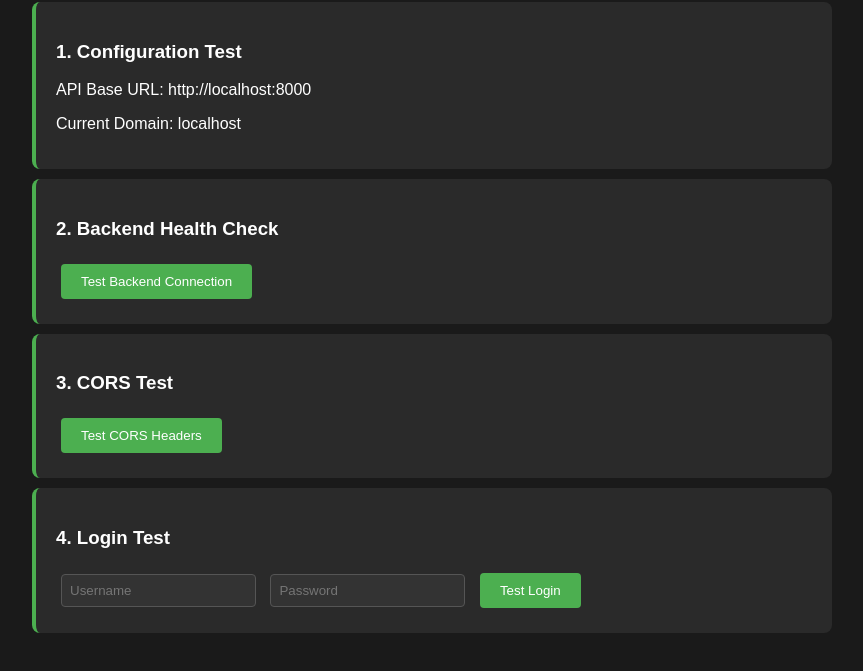
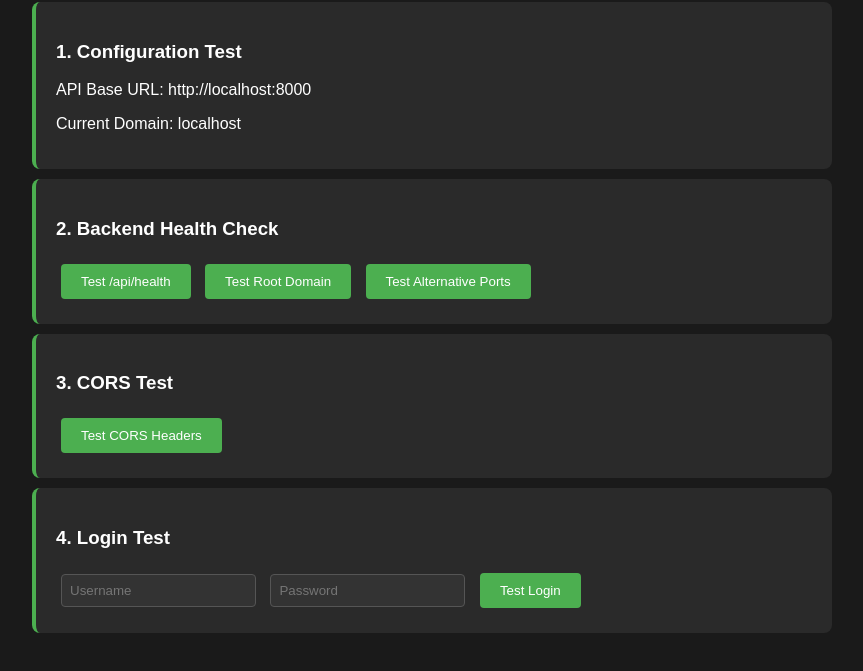
Before and after one commit to ecellsmec32/illuminate, a website: page test-api.html in a window 1280 px wide. Shown: the part 99-770 px from the top of the page, without its empty margins (208-1071 px from the left). Drawn offline with Linux system fonts and the light colour scheme.

Commit message:
Enhanced API debugging tools
- Added multiple test endpoints for backend connectivity
- Test root domain, alternative ports, and common API paths
- Better error reporting and diagnostics
- Helps identify exact backend configuration issues

```diff
--- a/test-api.html
+++ b/test-api.html
@@ -57,7 +57,9 @@
 
     <div class="test-section">
         <h3>2. Backend Health Check</h3>
-        <button onclick="testHealthCheck()">Test Backend Connection</button>
+        <button onclick="testHealthCheck()">Test /api/health</button>
+        <button onclick="testRootEndpoint()">Test Root Domain</button>
+        <button onclick="testAlternativePorts()">Test Alternative Ports</button>
         <div id="health-result"></div>
     </div>
 
@@ -83,7 +85,7 @@
 
         async function testHealthCheck() {
             const resultDiv = document.getElementById('health-result');
-            resultDiv.innerHTML = '<p>Testing backend connection...</p>';
+            resultDiv.innerHTML = '<p>Testing /api/health endpoint...</p>';
 
             try {
                 const response = await fetch(`${CONFIG.API_BASE_URL}/api/health`, {
@@ -97,14 +99,14 @@
                     const data = await response.json();
                     resultDiv.innerHTML = `
                         <div class="success">
-                            <h4>✅ Backend is reachable!</h4>
+                            <h4>✅ /api/health endpoint is working!</h4>
                             <pre>${JSON.stringify(data, null, 2)}</pre>
                         </div>
                     `;
                 } else {
                     resultDiv.innerHTML = `
                         <div class="error">
-                            <h4>❌ Backend responded with error</h4>
+                            <h4>❌ /api/health responded with error</h4>
                             <p>Status: ${response.status} ${response.statusText}</p>
                         </div>
                     `;
@@ -112,12 +114,89 @@
             } catch (error) {
                 resultDiv.innerHTML = `
                     <div class="error">
-                        <h4>❌ Connection failed</h4>
+                        <h4>❌ /api/health endpoint failed</h4>
                         <p>Error: ${error.message}</p>
-                        <p>This might be a CORS issue or the backend is not running.</p>
+                        <p>This endpoint might not exist or the server is not running.</p>
                     </div>
                 `;
             }
+        }
+
+        async function testRootEndpoint() {
+            const resultDiv = document.getElementById('health-result');
+            resultDiv.innerHTML = '<p>Testing root domain...</p>';
+
+            try {
+                const response = await fetch(`${CONFIG.API_BASE_URL}/`, {
+                    method: 'GET',
+                    headers: {
+                        'Content-Type': 'application/json'
+                    }
+                });
+
+                if (response.ok) {
+                    const data = await response.text();
+                    resultDiv.innerHTML = `
+                        <div class="success">
+                            <h4>✅ Root domain is reachable!</h4>
+                            <p>Response: ${data.substring(0, 200)}...</p>
+                        </div>
+                    `;
+                } else {
+                    resultDiv.innerHTML = `
+                        <div class="error">
+                            <h4>❌ Root domain responded with error</h4>
+                            <p>Status: ${response.status} ${response.statusText}</p>
+                        </div>
+                    `;
+                }
+            } catch (error) {
+                resultDiv.innerHTML = `
+                    <div class="error">
+                        <h4>❌ Root domain connection failed</h4>
+                        <p>Error: ${error.message}</p>
+                        <p>The server at nyxgenai.com is not responding.</p>
+                    </div>
+                `;
+            }
+        }
+
+        async function testAlternativePorts() {
+            const resultDiv = document.getElementById('health-result');
+            resultDiv.innerHTML = '<p>Testing alternative ports and paths...</p>';
+
+            const testUrls = [
+                'https://nyxgenai.com:8000',
+                'https://nyxgenai.com:3000',
+                'https://nyxgenai.com:5000',
+                'https://nyxgenai.com/api',
+                'https://nyxgenai.com/docs',
+                'https://nyxgenai.com/health'
+            ];
+
+            let results = [];
+
+            for (const url of testUrls) {
+                try {
+                    const response = await fetch(url, {
+                        method: 'GET',
+                        headers: {
+                            'Content-Type': 'application/json'
+                        }
+                    });
+
+                    results.push(`✅ ${url} - Status: ${response.status}`);
+                } catch (error) {
+                    results.push(`❌ ${url} - Error: ${error.message}`);
+                }
+            }
+
+            resultDiv.innerHTML = `
+                <div class="success">
+                    <h4>🔍 Alternative Endpoints Test Results:</h4>
+                    <pre>${results.join('\n')}</pre>
+                </div>
+            `;
         }
 
         async function testCORS() {
```
